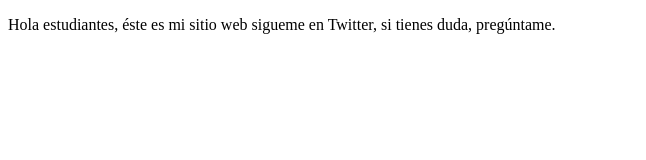
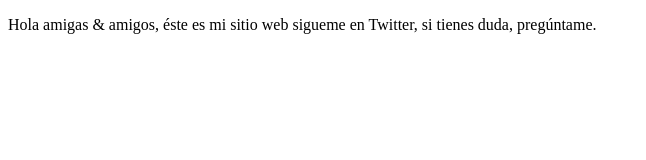
Before and after one commit to jormme/proyectoDemoCursoPrework, a plain HTML site: page index.html in a window 1280 px wide. Shown: the whole page, without its empty margins (0-646 px from the left). Drawn offline with Linux system fonts and the light colour scheme.

```diff
--- a/index.html
+++ b/index.html
@@ -7,7 +7,7 @@
 </head>
 <body>
       <p>
-            Hola estudiantes, éste es mi sitio web
+            Hola amigas & amigos, éste es mi sitio web
             sigueme en Twitter, si tienes duda, pregúntame.
       </p>
 </body>
```
